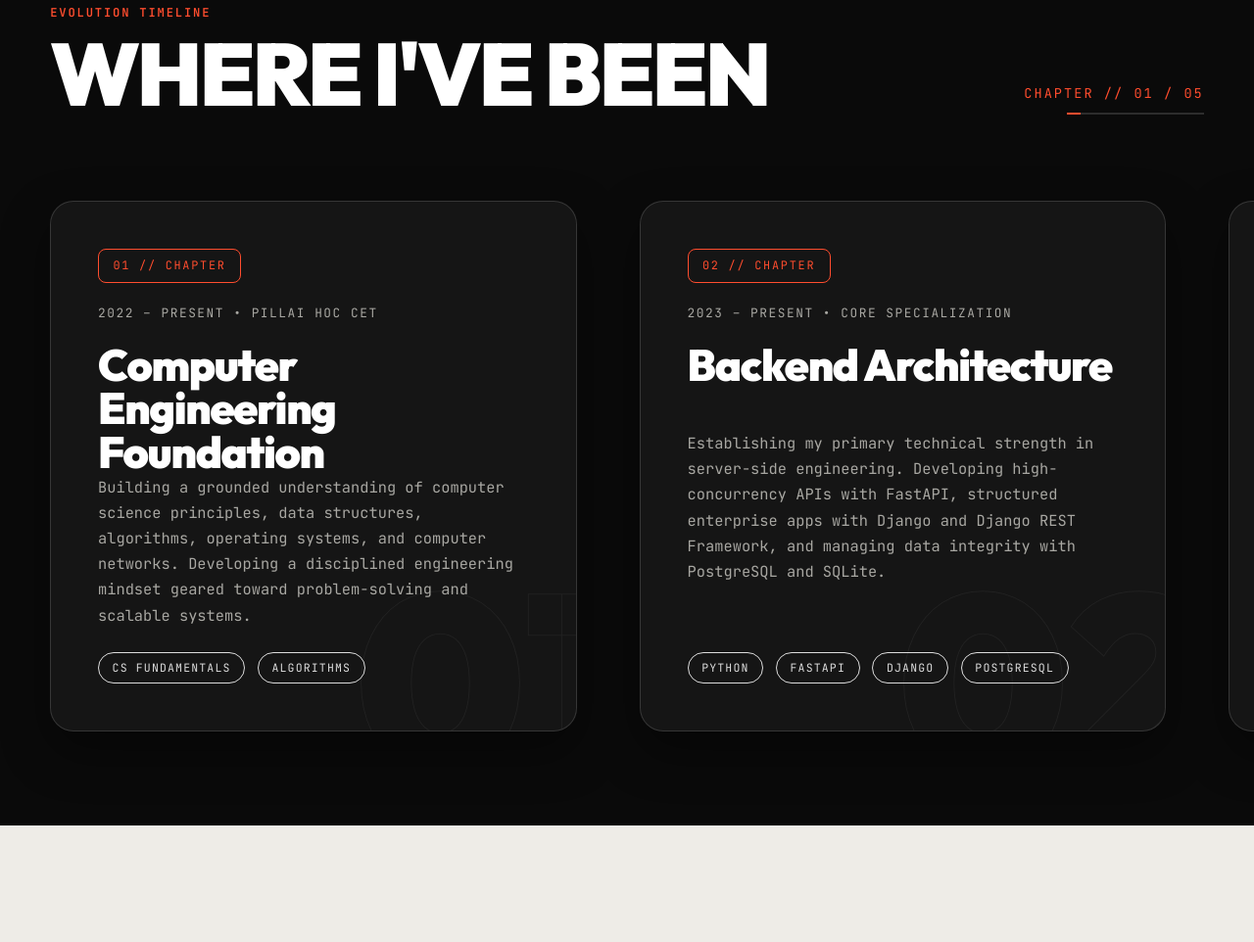
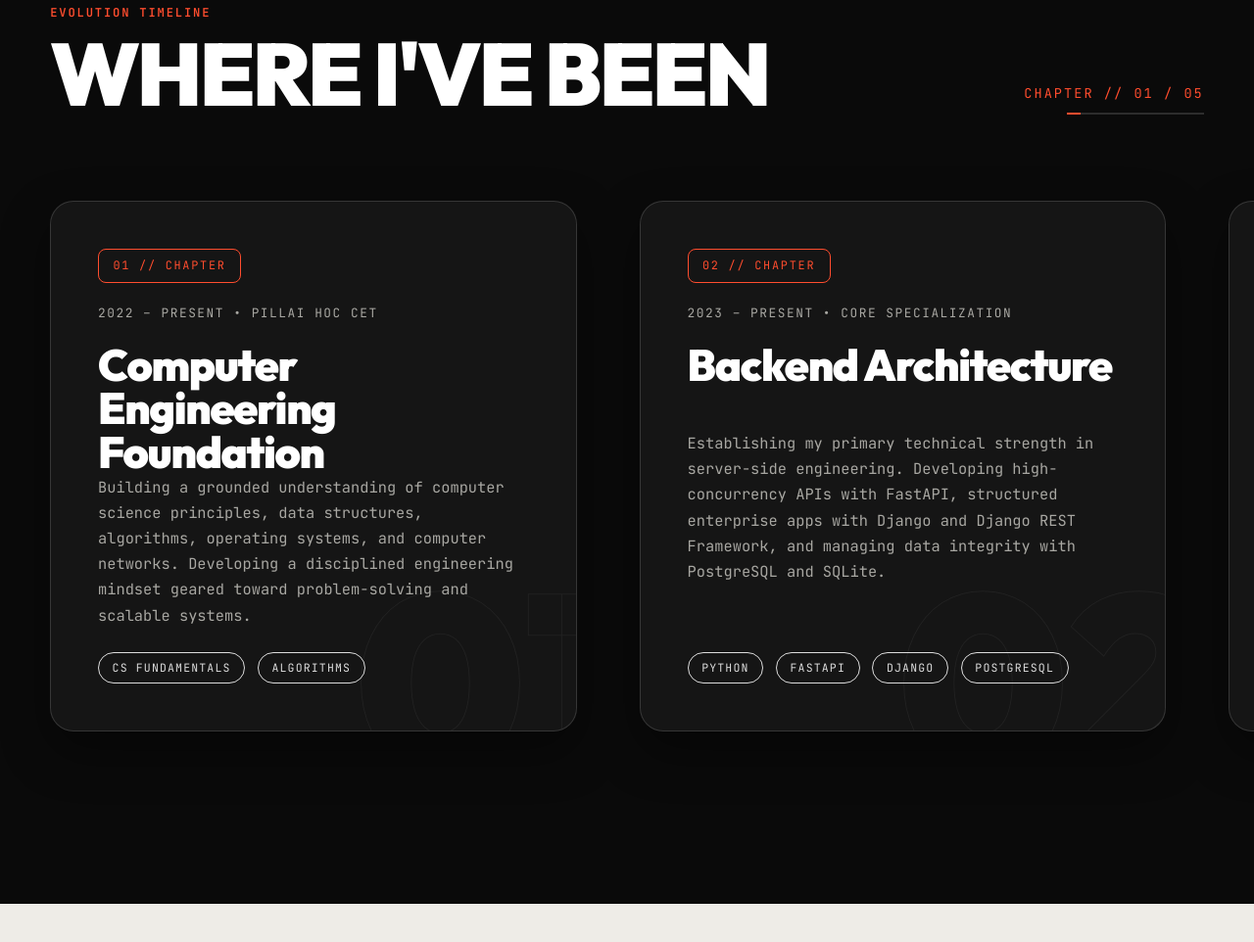
Before and after one commit to mansigharat/mansigharat.github.io, a website built with Vite: page index.html in a window 1280 px wide. Shown: the part 2546-3508 px from the top of the page at 98% size. Built offline with nearby package versions, Linux system fonts and the light colour scheme; some packages are replaced by stand-ins of ours.

Commit message:
backup: pre-overhaul snapshot 2026-11-28 16:46

```diff
--- a/src/scripts/loader.js
+++ b/src/scripts/loader.js
@@ -1,35 +1,56 @@
 /**
  * INTRO LOADER
- * Name in huge letters with a percentage counter (max 1.5 seconds)
+ * Name in huge letters with a percentage counter (max 1.3 seconds).
+ * Safety net: forces completion within 3 seconds no matter what.
  */
 export function initLoader(onComplete) {
   const overlay = document.querySelector('.loader-overlay');
   const counter = document.querySelector('.loader-counter');
+
+  // If DOM elements are missing, skip straight to content
   if (!overlay || !counter) {
-    if (onComplete) onComplete();
+    try { if (onComplete) onComplete(); } catch (e) { console.error('[loader] onComplete error:', e); }
     return;
   }
 
-  let count = 0;
+  let completed = false;
+
+  function finish() {
+    if (completed) return; // guard against double-fire
+    completed = true;
+    clearTimeout(safetyTimer);
+    counter.textContent = '100%';
+    setTimeout(() => {
+      overlay.classList.add('loaded');
+      try { if (onComplete) onComplete(); } catch (e) { console.error('[loader] onComplete error:', e); }
+    }, 150);
+  }
+
+  // ── Hard safety net: always finishes within 3 s ──────────────────────────
+  const safetyTimer = setTimeout(() => {
+    console.warn('[loader] Safety net triggered — forcing loader to close.');
+    finish();
+  }, 3000);
+
+  // ── Normal rAF counter: 0 → 100 % over ~1.3 s ───────────────────────────
   const startTime = performance.now();
-  const maxDuration = 1300; // 1.3 seconds max
+  const maxDuration = 1300; // ms
 
   function update() {
-    const elapsed = performance.now() - startTime;
-    const progress = Math.min(1, elapsed / maxDuration);
+    try {
+      const elapsed = performance.now() - startTime;
+      const progress = Math.min(1, elapsed / maxDuration);
 
-    // Ease-out progress curve
-    count = Math.floor(progress * 100);
-    counter.textContent = `${String(count).padStart(2, '0')}%`;
+      counter.textContent = `${String(Math.floor(progress * 100)).padStart(2, '0')}%`;
 
-    if (progress < 1) {
-      requestAnimationFrame(update);
-    } else {
-      counter.textContent = '100%';
-      setTimeout(() => {
-        overlay.classList.add('loaded');
-        if (onComplete) onComplete();
-      }, 150);
+      if (progress < 1) {
+        requestAnimationFrame(update);
+      } else {
+        finish();
+      }
+    } catch (e) {
+      console.error('[loader] rAF error:', e);
+      finish(); // even if something breaks, still open the site
     }
   }
 
--- a/src/scripts/main.js
+++ b/src/scripts/main.js
@@ -12,7 +12,10 @@ import { initProjects3D } from './projects3d.js';
 gsap.registerPlugin(ScrollTrigger);
 
 document.addEventListener('DOMContentLoaded', () => {
-  // 1. Initialize Lenis Smooth Scrolling
+  // ── STEP 1: Run the loader FIRST, everything else waits inside its callback ──
+  initLoader(() => {
+    try {
+      // ── STEP 2: Smooth scroll (Lenis) ──
       let lenis = null;
       const isReducedMotion = window.matchMedia('(prefers-reduced-motion: reduce)').matches;
 
@@ -34,17 +37,15 @@ document.addEventListener('DOMContentLoaded', () => {
         gsap.ticker.lagSmoothing(0);
       }
 
-  // 2. Initialize Subsystems
+      // ── STEP 3: Sub-systems (heavy canvas + GSAP pins) ──
       initCursor();
       initNav(lenis);
       initFlowField();
       initJourney();
       initProjects3D();
-
-  // 3. Hero Parallax Interactivity
       initHeroParallax();
 
-  // 4. Back To Top
+      // ── STEP 4: Back To Top ──
       document.querySelector('.btn-back-to-top')?.addEventListener('click', (e) => {
         e.preventDefault();
         if (lenis) {
@@ -54,9 +55,7 @@ document.addEventListener('DOMContentLoaded', () => {
         }
       });
 
-  // 5. Run Intro Loader
-  initLoader(() => {
-    // Entrance animations after loader disappears
+      // ── STEP 5: Hero entrance animations (run after loader reveal) ──
       gsap.from('.hero-badge', {
         y: 30,
         opacity: 0,
@@ -84,6 +83,11 @@ document.addEventListener('DOMContentLoaded', () => {
         delay: 0.35,
         ease: 'power3.out'
       });
+
+    } catch (err) {
+      // If anything in here crashes, log it but don't freeze the page
+      console.error('[main] Post-loader init error:', err);
+    }
   });
 });
 
--- a/src/styles/sections.css
+++ b/src/styles/sections.css
@@ -233,8 +233,9 @@
   position: relative;
   background-color: var(--ink);
   color: var(--white);
-  overflow: hidden;
-  padding: clamp(6rem, 10vw, 10rem) 0 4rem;
+  overflow-x: clip;    /* clips horizontal bleed only, not vertical */
+  overflow-y: visible; /* lets card bottoms (shadows + actions) breathe */
+  padding: clamp(6rem, 10vw, 10rem) 0 6rem;
 }
 
 .journey-header {
@@ -285,7 +286,7 @@
 .journey-scroll-container {
   display: flex;
   gap: clamp(2rem, 5vw, 4.5rem);
-  padding: 2rem 0;
+  padding: 2rem 0 5rem; /* extra bottom padding so card shadows + actions show */
   will-change: transform;
 }
 
```
Lines whose indentation alone changed are shown as unchanged.
